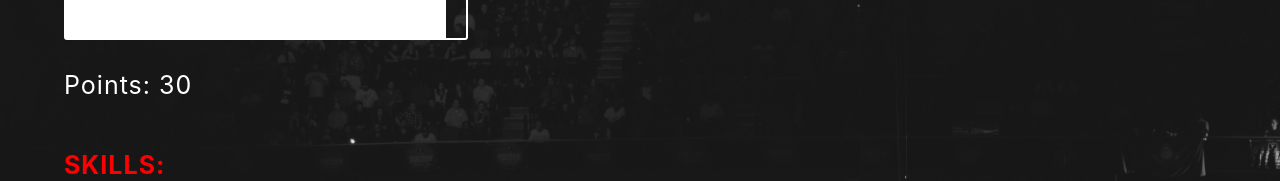
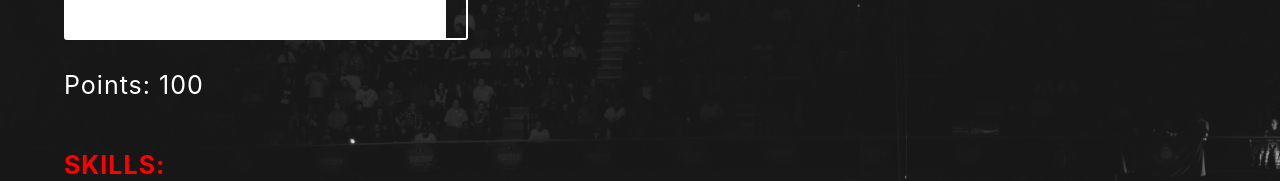
Before and after one commit to Malga90/clicker, a React app: page / in a window 1280 px wide. Shown: the part 208-389 px from the top of the page. Built offline with nearby package versions, Linux system fonts and the light colour scheme.

Commit message:
fibonnaci sequence function

```diff
--- a/src/components/Dashboard/Dashboard.js
+++ b/src/components/Dashboard/Dashboard.js
@@ -12,9 +12,10 @@ class Dashboard extends Component {
       level: 1,
       skill: 95,
       coins: 0,
-      point: 30,
-      strength: 1,
-      strengthCounter: 1
+      point: 100,
+      strengthCounter: 1,
+      strength1: 1,
+      strength2: 0
     };
   }
 
@@ -53,12 +54,14 @@ class Dashboard extends Component {
     }
   };
 
-  getStrength = () => {
-    if (this.state.point >= this.state.strength) {
+  increaseStrength = () => {
+    let a = this.state.strength1 + this.state.strength2;
+    if (this.state.point >= this.state.strength1) {
       this.setState({
         strengthCounter: this.state.strengthCounter + 1,
-        point: this.state.point - this.state.strength,
-        strength: this.state.strength * 2
+        point: this.state.point - this.state.strength1,
+        strength1: a,
+        strength2: this.state.strength1
       });
     }
   };
@@ -70,8 +73,8 @@ class Dashboard extends Component {
         <SkillBar
           skill={this.state.skill}
           point={this.state.point}
-          strength={this.state.strength}
-          getStrength={this.getStrength}
+          strength1={this.state.strength1}
+          increaseStrength={this.increaseStrength}
           strengthCounter={this.state.strengthCounter}
         />
         <TrainingBag skillIncrement={this.skillIncrement} />
--- a/src/components/SkillBar/SkillBar.js
+++ b/src/components/SkillBar/SkillBar.js
@@ -22,8 +22,8 @@ class SkillBar extends Component {
             Skills:
             <SkillsListElement>
               Strength: {this.props.strengthCounter}
-              <SkillStrengthPoints onClick={this.props.getStrength}>
-                {this.props.strength}
+              <SkillStrengthPoints onClick={this.props.increaseStrength}>
+                {this.props.strength1}
               </SkillStrengthPoints>
             </SkillsListElement>
             <SkillsListElement>Endurance</SkillsListElement>
```
